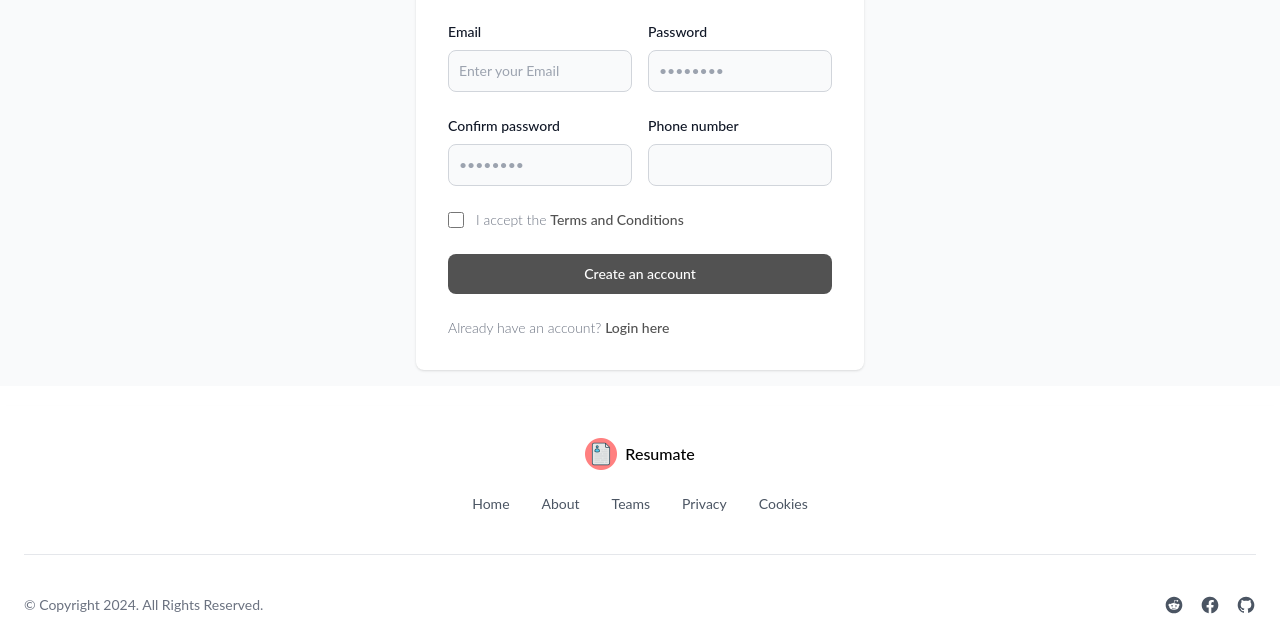
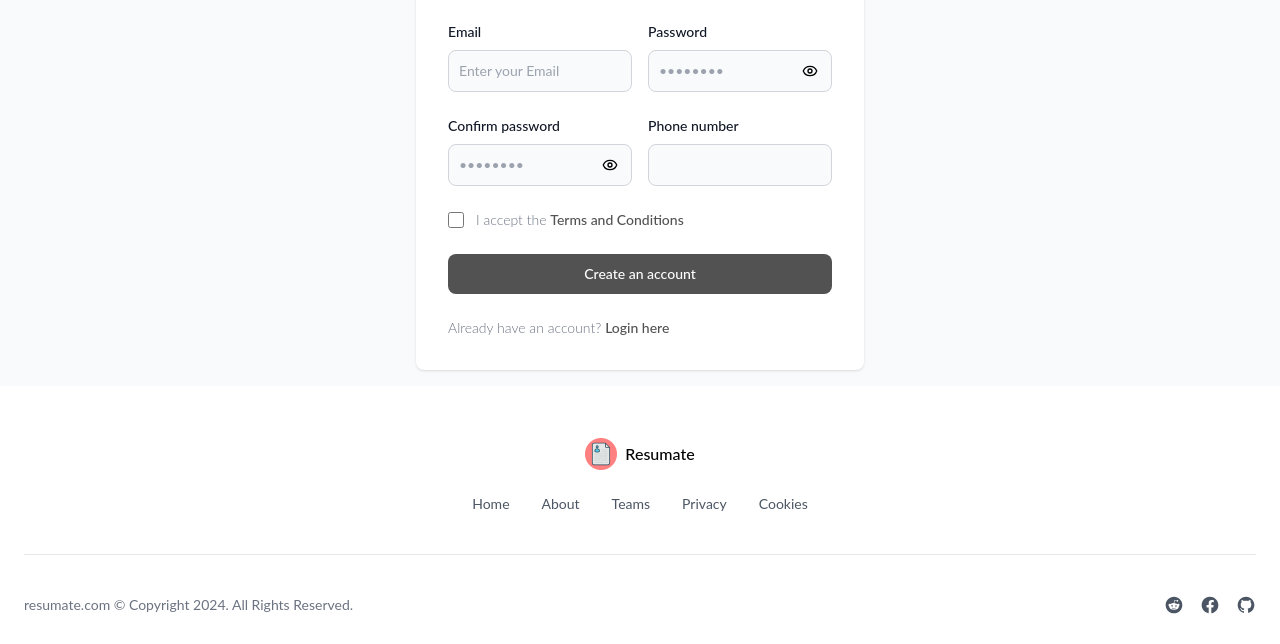
Before and after one commit to tilerahul/resumate, a React (Vite) app in the folder Resumate-Project/: page /CreateAccount in a window 1280 px wide. Shown: the part 296-940 px from the top of the page. Built offline with nearby package versions, Linux system fonts and the light colour scheme.

Commit message:
password hide/show

```diff
--- a/Resumate-Project/src/components/CreateAccount.jsx
+++ b/Resumate-Project/src/components/CreateAccount.jsx
@@ -2,40 +2,44 @@ import React, { useState } from 'react';
 import { Link } from 'react-router-dom';
 import toast from 'react-hot-toast';
 import axios from 'axios';
+import { LuEye, LuEyeOff } from "react-icons/lu";
 
 function CreateAccount() {
   const [data, setData] = useState({
-    firstName : "",
-    lastName : "",
-    email : "",
+    firstName: "",
+    lastName: "",
+    email: "",
     phone: "",
-    password : "",
-    cpassword : ""
+    password: "",
+    cpassword: ""
   })
 
-  const changeHandler = (e) =>{
+  const [isPassword, setIsPassword] = useState(true);
+  const [iscPassword, setIscPassword] = useState(true);
+
+  const changeHandler = (e) => {
     setData({
       ...data,
-      [e.target.name] : e.target.value
+      [e.target.name]: e.target.value
     })
   }
 
-  const submitHandler = async (e) =>{
+  const submitHandler = async (e) => {
     e.preventDefault();
     console.log(data)
     axios.post('http://localhost:5000/api/v1/auth/register', data)
-    .then((response)=>{
+      .then((response) => {
         console.log(response.data)
-      if(response.data.success){
+        if (response.data.success) {
           toast.success(response.data.message);
           navigate('/login')
         }
-      else{
+        else {
           toast.error(response.data.message);
         }
 
       })
-    .catch((error)=>{
+      .catch((error) => {
         console.log(error);
         toast.error('Something wend wrong')
       });
@@ -58,36 +62,43 @@ function CreateAccount() {
                 <div className="grid grid-cols-1 md:grid-cols-2 gap-4">
                   <div>
                     <label htmlFor="firstName" className="block mb-2 text-sm font-medium text-gray-900 dark:text-white">First name</label>
-                    <input type="text" name="firstName" value={data.firstName} onChange={changeHandler} id="firstName" className="bg-gray-50 border border-gray-300 text-gray-900 sm:text-sm rounded-lg focus:ring-primary-600 focus:border-primary-600 block w-full p-2.5 dark:bg-gray-700 dark:border-gray-600 dark:placeholder-gray-400 dark:text-white dark:focus:ring-blue-500 dark:focus:border-blue-500" placeholder="Enter first name" required=""/>
+                    <input type="text" name="firstName" value={data.firstName} onChange={changeHandler} id="firstName" className="bg-gray-50 border border-gray-300 text-gray-900 sm:text-sm rounded-lg focus:ring-primary-600 focus:border-primary-600 block w-full p-2.5 dark:bg-gray-700 dark:border-gray-600 dark:placeholder-gray-400 dark:text-white dark:focus:ring-blue-500 dark:focus:border-blue-500" placeholder="Enter first name" required="" />
                   </div>
                   <div>
                     <label htmlFor="lastName" className="block mb-2 text-sm font-medium text-gray-900 dark:text-white">Last name</label>
-                    <input type="text" name="lastName" value={data.lastName} onChange={changeHandler} id="lastName" className="bg-gray-50 border border-gray-300 text-gray-900 sm:text-sm rounded-lg focus:ring-primary-600 focus:border-primary-600 block w-full p-2.5 dark:bg-gray-700 dark:border-gray-600 dark:placeholder-gray-400 dark:text-white dark:focus:ring-blue-500 dark:focus:border-blue-500" placeholder="Enter last name" required=""/>
+                    <input type="text" name="lastName" value={data.lastName} onChange={changeHandler} id="lastName" className="bg-gray-50 border border-gray-300 text-gray-900 sm:text-sm rounded-lg focus:ring-primary-600 focus:border-primary-600 block w-full p-2.5 dark:bg-gray-700 dark:border-gray-600 dark:placeholder-gray-400 dark:text-white dark:focus:ring-blue-500 dark:focus:border-blue-500" placeholder="Enter last name" required="" />
                   </div>
                 </div>
                 <div className="grid grid-cols-1 md:grid-cols-2 gap-4">
                   <div>
                     <label htmlFor="email" className="block mb-2 text-sm font-medium text-gray-900 dark:text-white">Email</label>
-                    <input type="email" name="email" value={data.email} onChange={changeHandler} id="email" className="bg-gray-50 border border-gray-300 text-gray-900 sm:text-sm rounded-lg focus:ring-primary-600 focus:border-primary-600 block w-full p-2.5 dark:bg-gray-700 dark:border-gray-600 dark:placeholder-gray-400 dark:text-white dark:focus:ring-blue-500 dark:focus:border-blue-500" placeholder="Enter your Email" required=""/>
+                    <input type="email" name="email" value={data.email} onChange={changeHandler} id="email" className="bg-gray-50 border border-gray-300 text-gray-900 sm:text-sm rounded-lg focus:ring-primary-600 focus:border-primary-600 block w-full p-2.5 dark:bg-gray-700 dark:border-gray-600 dark:placeholder-gray-400 dark:text-white dark:focus:ring-blue-500 dark:focus:border-blue-500" placeholder="Enter your Email" required="" />
                   </div>
                   <div>
                     <label htmlFor="password" className="block mb-2 text-sm font-medium text-gray-900 dark:text-white">Password</label>
-                    <input type="password" name="password" value={data.password} onChange={changeHandler} id="password" placeholder="••••••••" className="bg-gray-50 border border-gray-300 text-gray-900 sm:text-sm rounded-lg focus:ring-primary-600 focus:border-primary-600 block w-full p-2.5 dark:bg-gray-700 dark:border-gray-600 dark:placeholder-gray-400 dark:text-white dark:focus:ring-blue-500 dark:focus:border-blue-500" required=""/>
+                    <div className='flex items-center'>
+                    <input type={isPassword ? 'password' : 'text'} name="password" value={data.password} onChange={changeHandler} id="password" placeholder="••••••••" className="bg-gray-50 border border-gray-300 text-gray-900 sm:text-sm rounded-lg focus:ring-primary-600 focus:border-primary-600 block w-full p-2.5 dark:bg-gray-700 dark:border-gray-600 dark:placeholder-gray-400 dark:text-white dark:focus:ring-blue-500 dark:focus:border-blue-500" required="" />
+                    {isPassword ? <LuEye className='w-9 -m-10' onClick={() => setIsPassword(!isPassword)} /> : <LuEyeOff className='w-9 -m-10' onClick={() => setIsPassword(!isPassword)} />}
+
+                  </div>
                   </div>
                 </div>
                 <div className="grid grid-cols-1 md:grid-cols-2 gap-4">
                   <div>
                     <label htmlFor="cpassword" className="block mb-2 text-sm font-medium text-gray-900 dark:text-white">Confirm password</label>
-                    <input type="password" name="cpassword" value={data.cpassword} onChange={changeHandler} id="cpassword" placeholder="••••••••" className="bg-gray-50 border border-gray-300 text-gray-900 sm:text-sm rounded-lg focus:ring-primary-600 focus:border-primary-600 block w-full p-2.5 dark:bg-gray-700 dark:border-gray-600 dark:placeholder-gray-400 dark:text-white dark:focus:ring-blue-500 dark:focus:border-blue-500" required=""/>
+                    <div className='flex items-center'>
+                      <input type={iscPassword ? 'password' : 'text'} name="cpassword" value={data.cpassword} onChange={changeHandler} id="cpassword" placeholder="••••••••" className="bg-gray-50 border border-gray-300 text-gray-900 sm:text-sm rounded-lg focus:ring-primary-600 focus:border-primary-600 block w-full p-2.5 dark:bg-gray-700 dark:border-gray-600 dark:placeholder-gray-400 dark:text-white dark:focus:ring-blue-500 dark:focus:border-blue-500" required="" />
+                      {iscPassword ? <LuEye className='w-9 -m-10' onClick={() => setIscPassword(!iscPassword)} /> : <LuEyeOff className='w-9 -m-10' onClick={() => setIscPassword(!iscPassword)} />}
+                    </div>
                   </div>
                   <div>
                     <label htmlFor="phone" className="block mb-2 text-sm font-medium text-gray-900 dark:text-white">Phone number</label>
-                    <input type="text" name="phone" value={data.phone} onChange={changeHandler} id="phone" className="bg-gray-50 border border-gray-300 text-gray-900 sm:text-sm rounded-lg focus:ring-primary-600 focus:border-primary-600 block w-full p-2.5 dark:bg-gray-700 dark:border-gray-600 dark:placeholder-gray-400 dark:text-white dark:focus:ring-blue-500 dark:focus:border-blue-500" required=""/>
+                    <input type="text" name="phone" value={data.phone} onChange={changeHandler} id="phone" className="bg-gray-50 border border-gray-300 text-gray-900 sm:text-sm rounded-lg focus:ring-primary-600 focus:border-primary-600 block w-full p-2.5 dark:bg-gray-700 dark:border-gray-600 dark:placeholder-gray-400 dark:text-white dark:focus:ring-blue-500 dark:focus:border-blue-500" required="" />
                   </div>
                 </div>
                 <div className="flex items-start">
                   <div className="flex items-center h-5">
-                    <input id="terms" aria-describedby="terms" type="checkbox" className="w-4 h-4 border border-gray-300 rounded bg-gray-50 focus:ring-3 focus:ring-primary-300 dark:bg-gray-700 dark:border-gray-600 dark:focus:ring-primary-600 dark:ring-offset-gray-800" required=""/>
+                    <input id="terms" aria-describedby="terms" type="checkbox" className="w-4 h-4 border border-gray-300 rounded bg-gray-50 focus:ring-3 focus:ring-primary-300 dark:bg-gray-700 dark:border-gray-600 dark:focus:ring-primary-600 dark:ring-offset-gray-800" required="" />
                   </div>
                   <div className="ml-3 text-sm">
                     <label htmlFor="terms" className="font-light text-gray-500 dark:text-gray-300">I accept the <Link className="font-medium text-primary-600 hover:underline dark:text-primary-500" href="#">Terms and Conditions</Link></label>
--- a/Resumate-Project/src/components/Footer.jsx
+++ b/Resumate-Project/src/components/Footer.jsx
@@ -27,7 +27,7 @@ const Footer = () => {
                 <hr class="my-6 border-gray-200 md:my-10 dark:border-gray-700" />
 
                 <div class="flex flex-col items-center sm:flex-row sm:justify-between">
-                    <p class="text-sm text-gray-500 dark:text-gray-300">© Copyright 2024. All Rights Reserved.</p>
+                    <p class="text-sm text-gray-500 dark:text-gray-300">resumate.com © Copyright 2024. All Rights Reserved.</p>
 
                     <div class="flex -mx-2">
                         <Link to="/" class="mx-2 text-gray-600 transition-colors duration-300 dark:text-gray-300 hover:text-blue-500 dark:hover:text-blue-400" aria-label="Reddit">
--- a/Resumate-Project/src/components/Login.jsx
+++ b/Resumate-Project/src/components/Login.jsx
@@ -3,6 +3,7 @@ import { Link, useNavigate } from 'react-router-dom';
 import toast from 'react-hot-toast';
 import axios from 'axios'
 import { useAuth } from '../../Reducers/Authentication/AuthContext';
+import { LuEye, LuEyeOff } from "react-icons/lu";
 
 
 function Login() {
@@ -11,6 +12,7 @@ function Login() {
     email : "",
     password : ""
   })
+  const [isPassword, setIsPassword] = useState(true);
 
   const navigate = useNavigate();
 
@@ -75,8 +77,9 @@ function Login() {
                   <label htmlFor="password" className="block mb-2 text-sm font-medium text-gray-900 dark:text-white">
                     Password
                   </label>
+                  <div className='flex items-center'>
                   <input
-                    type="password"
+                    type={isPassword ? 'password' : 'text'}
                     name="password"
                     id="password"
                     onChange={changeHandler}
@@ -84,7 +87,9 @@ function Login() {
                     placeholder="••••••••"
                     className="bg-gray-50 border border-gray-300 text-gray-900 sm:text-sm rounded-lg focus:ring-primary-600 focus:border-primary-600 block w-full p-2.5 dark:bg-gray-700 dark:border-gray-600 dark:placeholder-gray-400 dark:text-white dark:focus:ring-blue-500 dark:focus:border-blue-500"
                     required
-                  />
+                    />
+                    {isPassword ? <LuEye className='w-9 -m-10' onClick={()=>setIsPassword(!isPassword)}/> : <LuEyeOff className='w-9 -m-10'  onClick={()=>setIsPassword(!isPassword)}/>}
+                  </div>
                 </div>
                 <div className="flex items-center justify-between">
                   <Link to="/forgotpassword" className="text-sm font-medium text-primary-600 hover:underline dark:text-primary-500">
```
Also changed, not shown: Resumate-Project/src/components/Contact.jsx (+5 -6 lines), Resumate-Project/src/components/Navbar.jsx (+12 -4 lines). Lines whose indentation alone changed are shown as unchanged.
